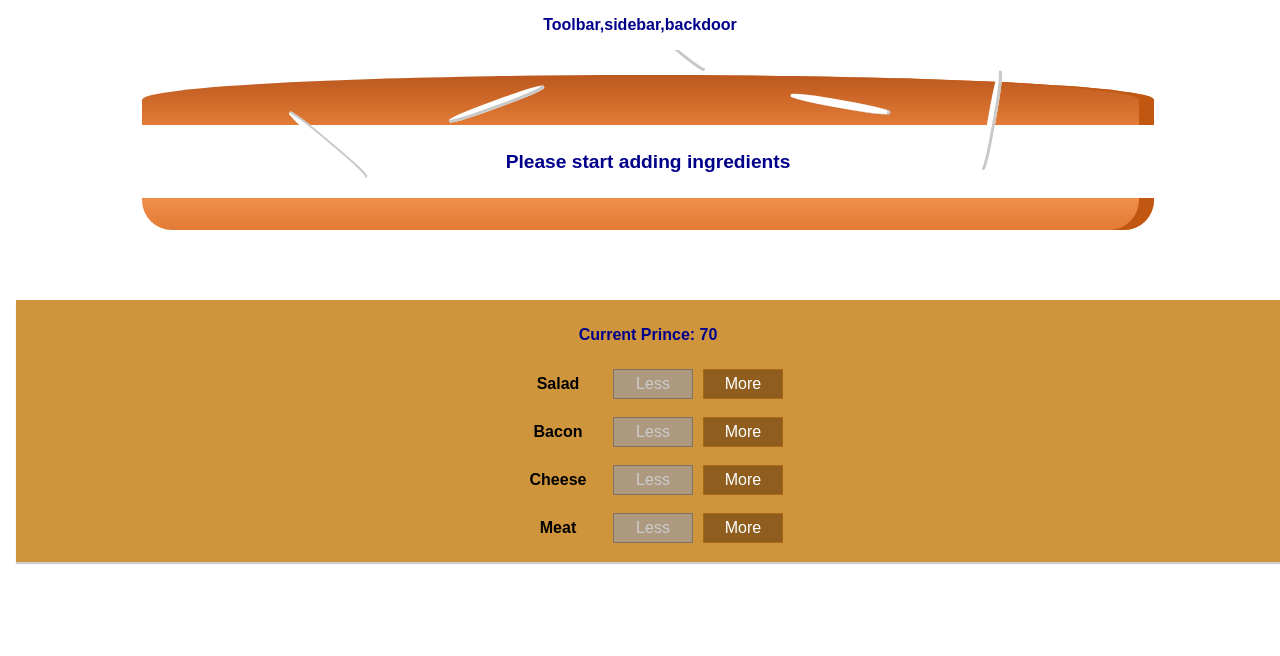
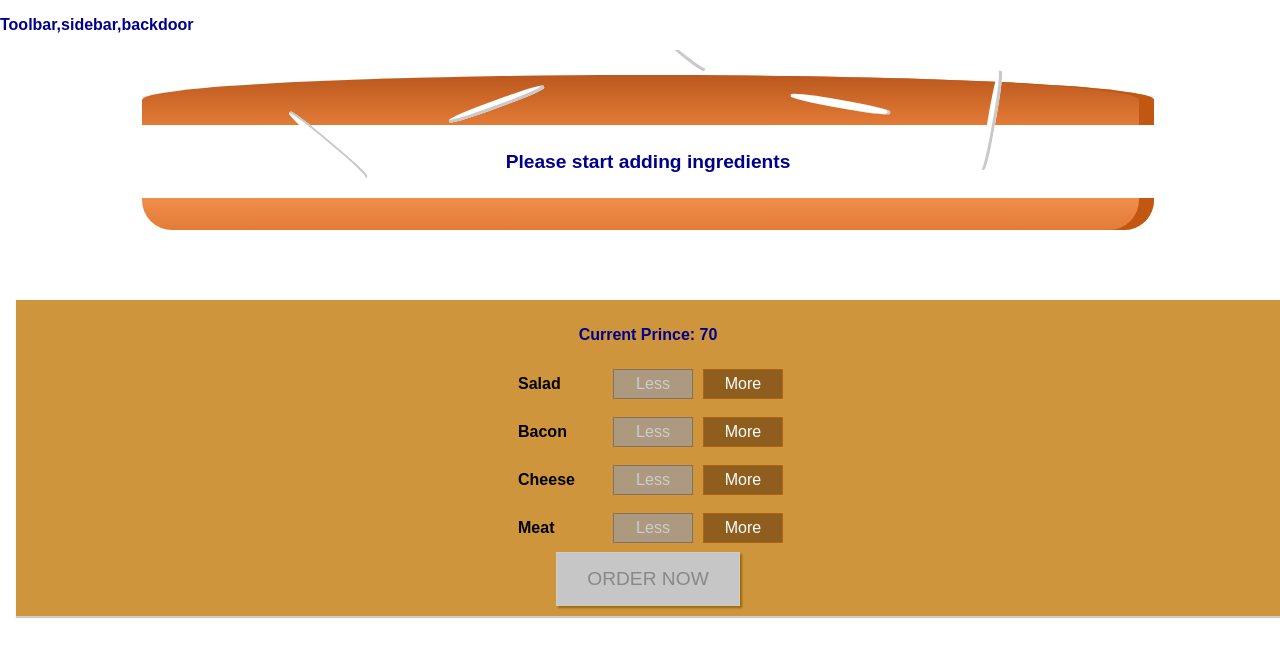
Before and after one commit to saiful-dev/Burger-Builder-Project-ReactJS-, a React app: page / in a window 1280 px wide. Shown: the top 656 px of the page. Built offline with nearby package versions, Linux system fonts and the light colour scheme.

Commit message:
Order Btn and Order Summary Added

```diff
--- a/src/App.css
+++ b/src/App.css
@@ -1,3 +1,3 @@
 .App {
-  text-align: center;
+
 }
--- a/src/components/Burger/BuildControls/BuildControls.css
+++ b/src/components/Burger/BuildControls/BuildControls.css
@@ -12,3 +12,44 @@
 
 
 }
+
+.OrderButton {
+    background-color: #DAD735;
+    outline: none;
+    cursor: pointer;
+    border: 1px solid #966909;
+    color: #966909;
+    font-family: inherit;
+    font-size: 1.2em;
+    padding: 15px 30px;
+    box-shadow: 2px 2px 2px #966909;
+}
+
+.OrderButton:hover, .OrderButton:active {
+    background-color: #A0DB41;
+    border: 1px solid #966909;
+    color: #966909;
+}
+
+.OrderButton:disabled {
+    background-color: #C7C6C6;
+    cursor: not-allowed;
+    border: 1px solid #ccc;
+    color: #888888;
+}
+
+.OrderButton:not(:disabled) {
+    animation: enable 0.3s linear;
+}
+
+@keyframes enable {
+    0% {
+        transform: scale(1);
+    }
+    60% {
+        transform: scale(1.1);
+    }
+    100% {
+        transform: scale(1);
+    }
+}
--- a/src/components/Burger/BuildControls/BuildControls.js
+++ b/src/components/Burger/BuildControls/BuildControls.js
@@ -12,7 +12,7 @@
 const buildControls=(props)=>(
 
     <div className='BuildControls'>
-        <p >Current Prince: {props.Price}</p>
+        <p ><strong>Current Prince: {props.Price}</strong></p>
 
         {controls.map(ctrl =>(
             <BuildControl
@@ -23,8 +23,14 @@
                 disabled={props.disabled[ctrl.type]}
                                 //props.disabled means {salad: true, meat: false,...}
                                 // we just use ctrl.type for access disabledInfo
-                />
+
+                                />
         ))}
+        <button
+            className='OrderButton'
+            disabled={!props.purchasAble}
+            onClick={props.ordered}
+            >ORDER NOW</button>
 
     </div>
 );
--- /dev/null
+++ b/src/components/Burger/OrderSummary/OrderSummary.js
@@ -0,0 +1,29 @@
+import React from 'react';
+
+import Aux from '../../../hoc/Aux';
+
+const orderSummary =(props)=>{
+
+    const ingredientSummary =Object.keys(props.ingredients)
+                    .map(igkey =>{
+                        return (
+                            <li>
+                                <span style={{textTransform: 'capitalize',textAlign:'left'}}> {igkey}</span>: {props.ingredients[igkey]}
+                            </li>);
+                    });
+
+    return(
+        <Aux>
+            <h3>Your Order</h3>
+            <p> A delicious burger with following ingredients</p>
+            <ul>
+                {
+                    ingredientSummary
+                }
+            </ul>
+            <p>Continue to checkout?</p>
+        </Aux>
+    );
+};
+
+export default orderSummary;
--- /dev/null
+++ b/src/components/UI/Modal/Modal.css
@@ -0,0 +1,20 @@
+.Modal {
+    position: fixed;
+    z-index: 500;
+    background-color: white;
+    width: 70%;
+    border: 1px solid #ccc;
+    box-shadow: 1px 1px 1px black;
+    padding: 16px;
+    left: 15%;
+    top: 30%;
+    box-sizing: border-box;
+    transition: all 0.3s ease-out;
+}
+
+@media (min-width: 600px) {
+    .Modal {
+        width: 500px;
+        left: calc(50% - 250px);
+    }
+}
--- /dev/null
+++ b/src/components/UI/Modal/Modal.js
@@ -0,0 +1,17 @@
+
+import React from 'react';
+import './Modal.css'
+
+const modal =(props) =>(
+    <div
+        className='Modal'
+        style={{
+            transform: props.show? 'translateY(0)' : 'translateY(-100vh)',
+            opacity: props.show? '1':'0',
+        }}>
+
+        {props.children}
+    </div>
+        // props.children=>it is used to display whatever you include between the opening and closing tags when invoking a component.
+);
+export default modal;
--- a/src/containers/BurgerBuilder/BurgerBuilder.js
+++ b/src/containers/BurgerBuilder/BurgerBuilder.js
@@ -2,7 +2,9 @@
 import Aux from '../../hoc/Aux';
 import Burger from '../../components/Burger/Burger';
 import BuildControls from '../../components/Burger/BuildControls/BuildControls'
+import Modal from '../../components/UI/Modal/Modal';
 
+import OrderSummary from '../../components/Burger/OrderSummary/OrderSummary';
 
 const INGREDIENT_PRICE={
     salad: 20,
@@ -23,7 +25,27 @@
 
         },
         totalPrice:70,
+        purchasable: false,
+        purchasing: false,
     }
+
+    updatePurchaseState (ingredients){
+
+        // we need state after addhandelar and removehandaler thats why we pass arguments
+
+        // const ingredients={
+        //     ...this.state.ingredients // just shallow copy
+        // };
+        const sum =Object.keys(ingredients)
+                .map(igKey =>{
+                    return ingredients[igKey];
+                })
+                .reduce((sum,el) =>{
+                    return sum +el
+                },0);
+        this.setState({purchasable: sum>0})
+    }
+
     addIngredientHandler =(type)=>{
         const oldCount=this.state.ingredient[type];
         const updatedCount =oldCount +1;
@@ -40,7 +62,7 @@
             ingredient: UpdatedIngredients
         });
 
-
+        this.updatePurchaseState (UpdatedIngredients); // to active order button after add element
     }
 
     removeIngredientsHandler =(type) =>{
@@ -65,6 +87,14 @@
             ingredient: UpdatedIngredients
         });
 
+        this.updatePurchaseState (UpdatedIngredients);// to disabled order button after remove all element
+
+    }
+
+    purchasehandelar=()=>{
+        this.setState({
+            purchasing: true
+        });
 
     }
 
@@ -83,11 +113,18 @@
 
         return(
             <Aux>
+                <Modal show={this.state.purchasing}>
+                <OrderSummary ingredients={this.state.ingredient}/>
+
+                </Modal>
+
                 <Burger ingredients={this.state.ingredient}/>
                 <BuildControls
                     ingredientAdded={this.addIngredientHandler}
                     ingredientRemove={this.removeIngredientsHandler}
                     disabled={disabledInfo}
+                    purchasAble={this.state.purchasable}
+                    ordered={this.purchasehandelar}
                     Price={this.state.totalPrice}
                     />
 
```
Also changed, not shown: src/components/UI/Backdrop/Backdrop.js (added).
